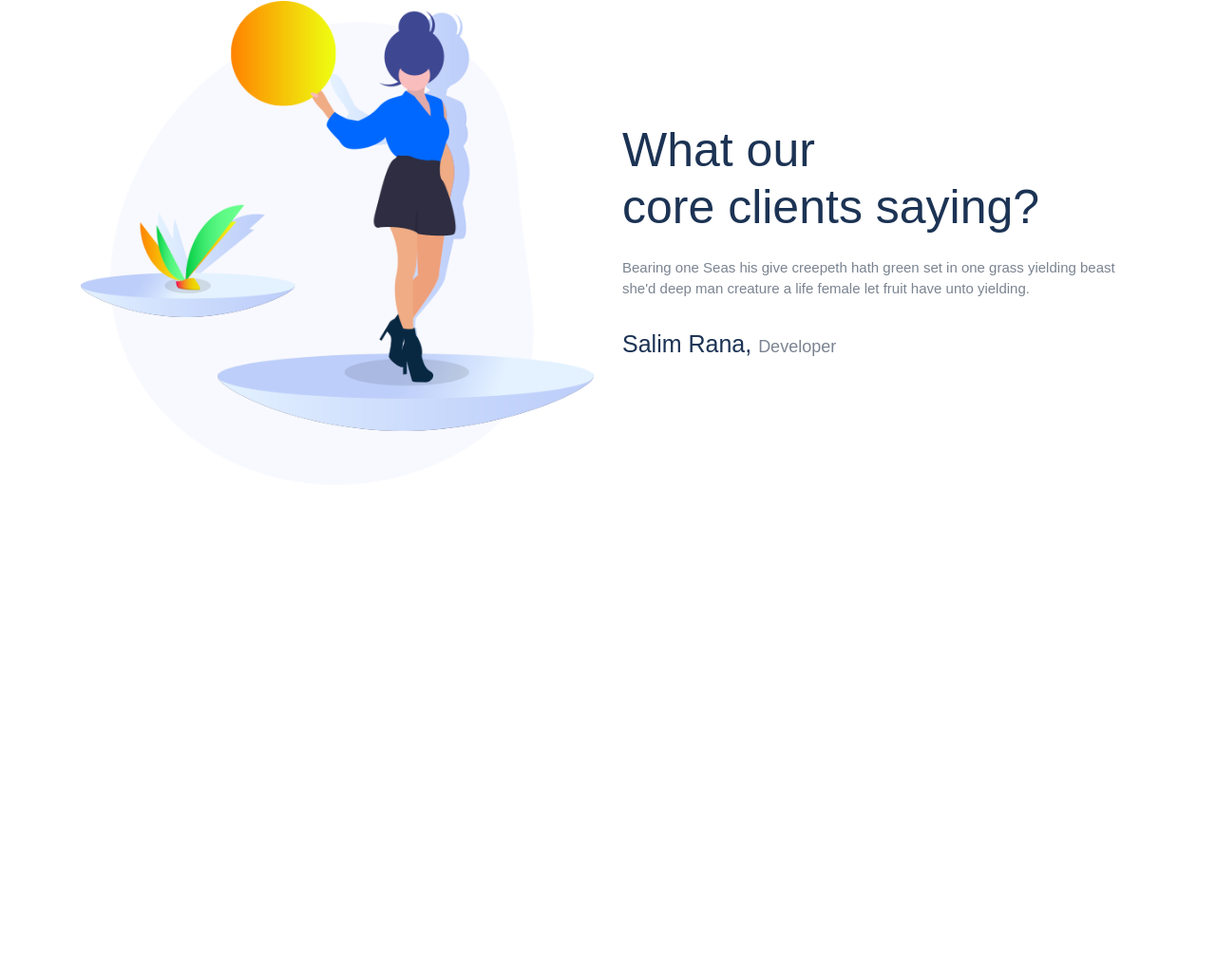
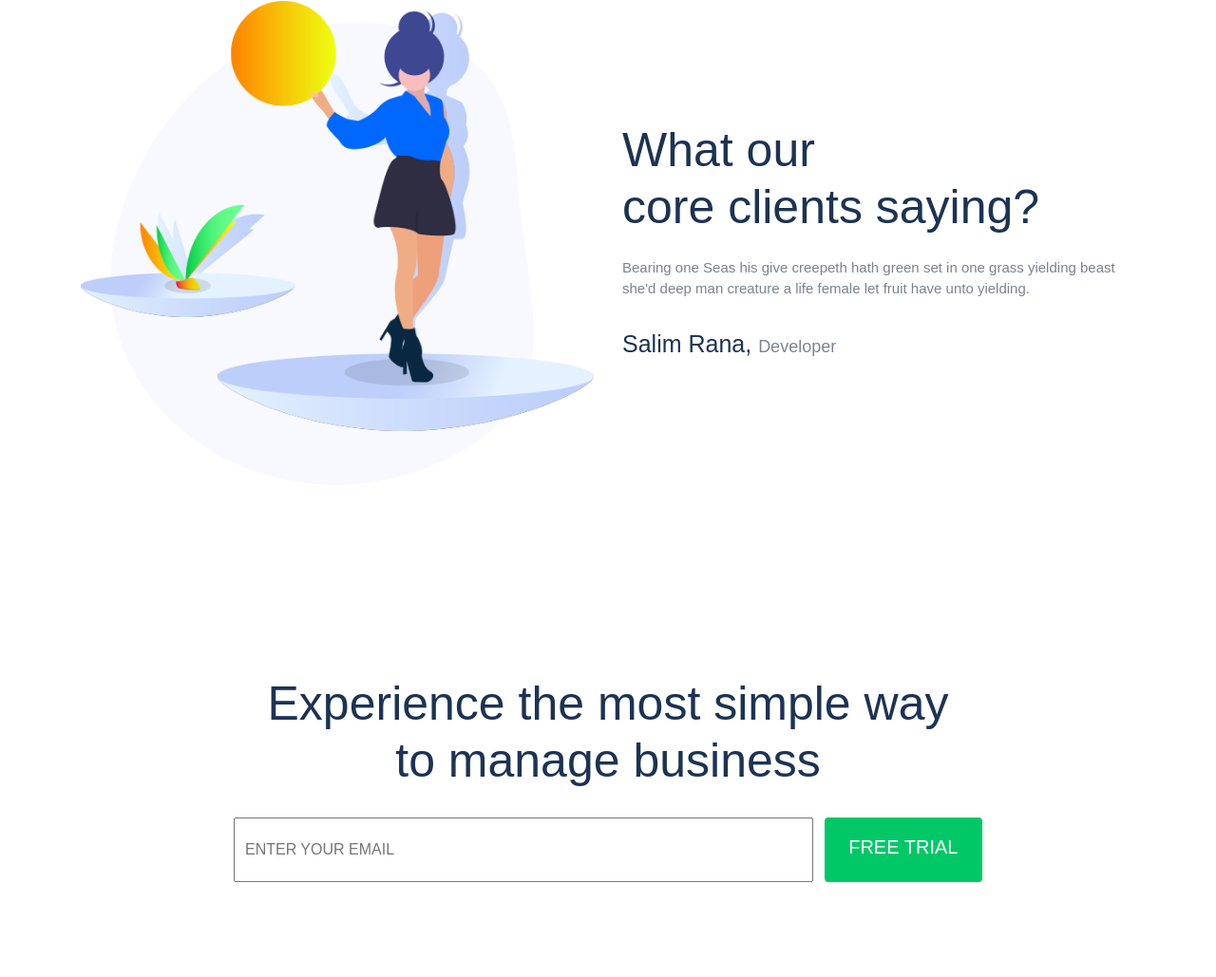
Before and after one commit to ashiqueabdullah/Xisen-Saas-landing-PSD-To-HTML, a plain HTML site: page index.html in a window 1280 px wide. Shown: the part 4202-5231 px from the top of the page at 95% size. Before the commit the page ends 4813 px from the top, so only its background shows below. Drawn offline with Linux system fonts and the light colour scheme.

Commit message:
Experience

```diff
--- a/css/style.css
+++ b/css/style.css
@@ -377,7 +377,7 @@ a.mybtn:hover{
   	color: var(--btn-color);
   }
  /* End Pricing */
-
+/* Start Clients saying */
  .clients{
  	padding: 100px 0px;
  }
@@ -402,3 +402,36 @@ a.mybtn:hover{
  	color: var(--paragraph-color);
  	font-size: 18px;
  }
+ /* End Clients saying */
+
+/* Start Experience  */
+.experience{
+	padding: 100px 0px;
+}
+.experience h2{
+	color: var(--heading-color);
+	font-size: var(--heading-size);
+	text-align: center;
+}
+.experience .input-sectioin{
+	display: flex;
+	justify-content: center;
+	margin-top: 30px;
+}
+.experience  input.my-input {
+    width: 55%;
+    padding: 20px 10px;
+}
+.experience .input-sectioin a{
+	text-decoration: none;
+    background-color: var(--btn-color);
+    color: white;
+    width: 15%;
+    text-align: center;
+    margin-left: 1%;
+    font-size: 20px;
+    display: block;
+    text-transform: uppercase;
+    padding: 15px 0px;
+}
+/* End Experience  */
--- a/index.html
+++ b/index.html
@@ -318,6 +318,15 @@ Access Area ================================ -->
     </div>
 </div>
 </div>
+<div class="experience">
+    <div class="container">
+        <h2>Experience the most simple way<br> to manage business</h2>
+        <div class="input-sectioin">
+            <input type="text" class="my-input" placeholder="ENTER YOUR EMAIL">
+            <a href="#" class="btn">Free Trial</a>
+        </div>
+    </div>
+</div>
 <!--  ======================= End Clients saying Area ================================ -->
 <!--  Jquery js file  -->
 <script src="./js/jquery.3.4.1.js"></script>
```
